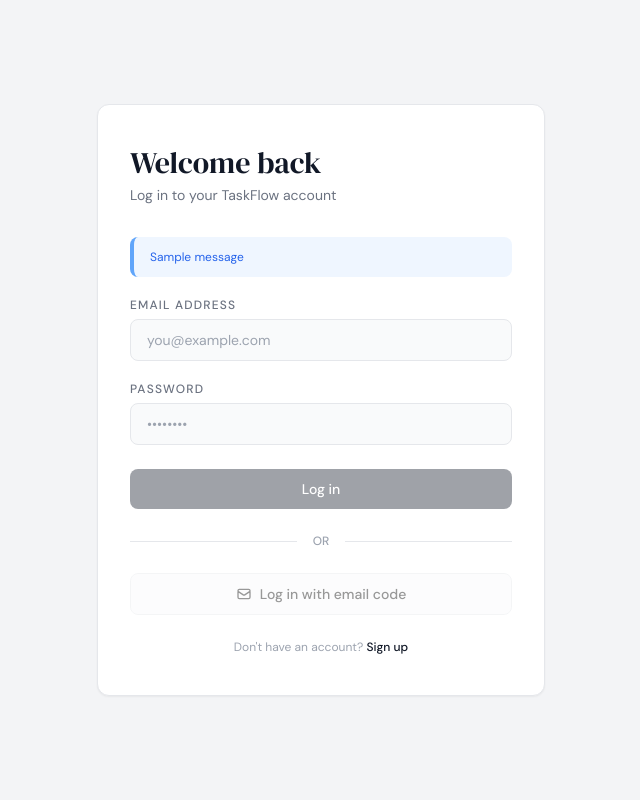
After one commit to Abhinav-mohanan/TaskFlow, a Django app: template apps/authentication/templates/authentication/login.html in a window 1280 px wide. The commit adds this page. Shown: the whole page, without its empty margins (319-959 px from the left). Run offline with Django 5.2, Linux system fonts and the light colour scheme; the template is opened without the code that fills it, so the values that code supplies are empty; tables that the repository leaves empty hold one stand-in row (values such as "Sample post"); one stand-in notice (Sample message) is shown; some libraries are stand-ins or nearby versions.

Commit message:
feat(authentication): implement dual login methods (password and OTP)

```diff
--- /dev/null
+++ b/apps/authentication/templates/authentication/login.html
@@ -0,0 +1,130 @@
+{% extends "base.html" %}
+{% block content %}
+
+<div class="bg-white border border-gray-200 rounded-xl shadow-sm w-full max-w-md px-8 py-10">
+
+  <h1 class="brand text-3xl text-gray-900 mb-1">Welcome back</h1>
+  <p class="text-sm text-gray-500 mb-8">Log in to your TaskFlow account</p>
+
+  {% if form.non_field_errors %}
+    <div class="bg-red-50 border-l-4 border-red-400 px-4 py-3 rounded-lg mb-5">
+      <p class="text-xs text-red-600">{{ form.non_field_errors.0 }}</p>
+    </div>
+  {% endif %}
+
+  {% if messages %}
+    {% for message in messages %}
+      <div class="px-4 py-3 rounded-lg mb-5 border-l-4
+        {% if message.tags == 'error' %} bg-red-50 border-red-400
+        {% elif message.tags == 'warning' %} bg-yellow-50 border-yellow-400
+        {% else %} bg-blue-50 border-blue-400 {% endif %}">
+        <p class="text-xs
+          {% if message.tags == 'error' %} text-red-600
+          {% elif message.tags == 'warning' %} text-yellow-600
+          {% else %} text-blue-600 {% endif %}">
+          {{ message }}
+        </p>
+      </div>
+    {% endfor %}
+  {% endif %}
+
+  <form method="POST" action="{% url 'login' %}">
+    {% csrf_token %}
+
+    <input type="hidden" name="action" id="hidden_action" value="password">
+
+    <div class="mb-5">
+      <label for="username" class="block text-xs font-medium text-gray-500 uppercase tracking-widest mb-1.5">
+        Email Address</label>
+      <input type="email" id="email" value="{{ form.email.value|default:'' }}" name="username" placeholder="you@example.com" required
+        class="w-full bg-gray-50 border border-gray-200 rounded-lg px-4 py-2.5 text-sm text-gray-900
+        placeholder-gray-400 focus:outline-none focus:border-gray-400 transition" />
+      <p id="email_msg" class="text-xs text-red-500 mt-1.5 hidden">Email is required</p>
+    </div>
+
+    <div class="mb-6">
+      <div class="flex items-center justify-between mb-1.5">
+        <label for="password" class="block text-xs font-medium text-gray-500 uppercase tracking-widest">
+          Password</label>
+      </div>
+      <input type="password" id="password" name="password" placeholder="••••••••" required
+        class="w-full bg-gray-50 border border-gray-200 rounded-lg px-4 py-2.5 text-sm text-gray-900
+        placeholder-gray-400 focus:outline-none focus:border-gray-400 transition" />
+      <p id="pwd_msg" class="text-xs text-red-500 mt-1.5 hidden">Password must be 6 char long</p>
+    </div>
+
+    <button id="login_btn" type="submit" disabled
+      onclick="document.getElementById('hidden_action').value='password';"
+      class="w-full bg-gray-900 hover:bg-gray-700 text-white text-sm font-medium rounded-lg py-2.5
+      transition disabled:opacity-40 disabled:cursor-not-allowed flex items-center justify-center gap-2 mb-6">
+      <span class="btn-text">Log in</span>
+    </button>
+
+    <div class="flex items-center mb-6">
+      <div class="flex-grow border-t border-gray-200"></div>
+      <span class="px-4 text-xs text-gray-400 font-medium">OR</span>
+      <div class="flex-grow border-t border-gray-200"></div>
+    </div>
+
+    <button id="otp_btn" type="submit" formnovalidate disabled
+       onclick="document.getElementById('hidden_action').value='otp';"
+       class="flex items-center justify-center w-full bg-gray-50 border border-gray-200 hover:border-gray-400
+       hover:bg-white text-black text-sm font-medium disabled:opacity-40 disabled:cursor-not-allowed rounded-lg py-2.5 px-4 transition gap-2">
+      <svg class="w-4 h-4 text-black shrink-0" fill="none" stroke="currentColor" viewBox="0 0 24 24">
+        <path stroke-linecap="round" stroke-linejoin="round" stroke-width="2"
+          d="M3 8l7.89 5.26a2 2 0 002.22 0L21 8M5 19h14a2 2 0 002-2V7a2 2 0 00-2-2H5a2 2 0 00-2 2v10a2 2 0 002 2z"/>
+      </svg>
+      Log in with email code
+    </button>
+  </form>
+
+  <p class="text-center text-xs text-gray-400 mt-6">
+    Don't have an account?
+    <a href="{% url 'signup' %}" class="text-gray-900 font-medium hover:underline">Sign up</a>
+  </p>
+
+</div>
+{% endblock %}
+
+{% block extra_scripts %}
+<script>
+  function checkValidation () {
+    const email = document.getElementById('email').value.trim();
+    const pwd = document.getElementById('password').value;
+
+    const loginBtn = document.getElementById('login_btn');
+    const otpBtn = document.getElementById('otp_btn')
+
+    const email_msg = document.getElementById('email_msg')
+    const pwd_msg = document.getElementById('pwd_msg')
+
+    loginBtn.disabled = true
+    otpBtn.disabled = true
+
+    if (email.length === 0){
+      email_msg.classList.remove('hidden')
+      pwd_msg.classList.add('hidden')
+      return
+    } else{
+      email_msg.classList.add('hidden')
+      otpBtn.disabled = false
+    }
+
+    if (pwd.length === 0){
+      pwd_msg.classList.add('hidden')
+      return
+    }
+
+    if (pwd.length > 0 && pwd.length < 6){
+      pwd_msg.classList.remove('hidden')
+      return
+    }else{
+      pwd_msg.classList.add('hidden')
+      loginBtn.disabled = false
+    }
+  }
+  document.getElementById('email').addEventListener('input', checkValidation);
+  document.getElementById('password').addEventListener('input', checkValidation);
+
+</script>
+{% endblock %}
--- a/apps/authentication/templates/authentication/signup.html
+++ b/apps/authentication/templates/authentication/signup.html
@@ -75,7 +75,7 @@
     </form>
 
     <p class="text-center text-xs text-gray-400 mt-6">Already have an account?
-      <a href="#" class="text-gray-900 font-medium hover:underline">Sign in</a>
+      <a href="{% url 'login' %}" class="text-gray-900 font-medium hover:underline">Sign in</a>
     </p>
 
   </div>
```
Also changed, not shown: apps/authentication/templates/authentication/home.html (added, +7 -0 lines), apps/authentication/urls.py (+7 -2 lines), apps/authentication/views.py (+105 -2 lines).
